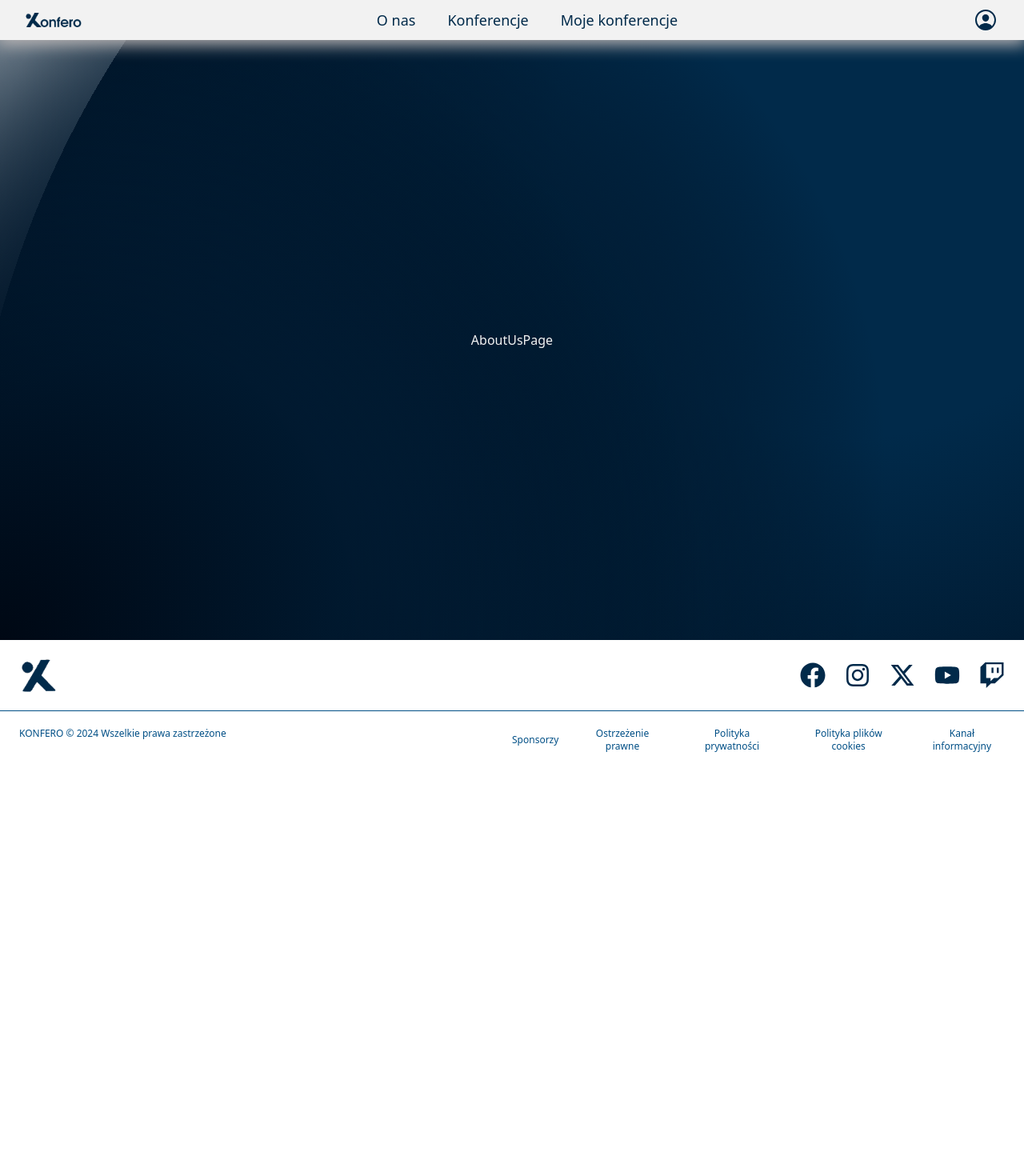
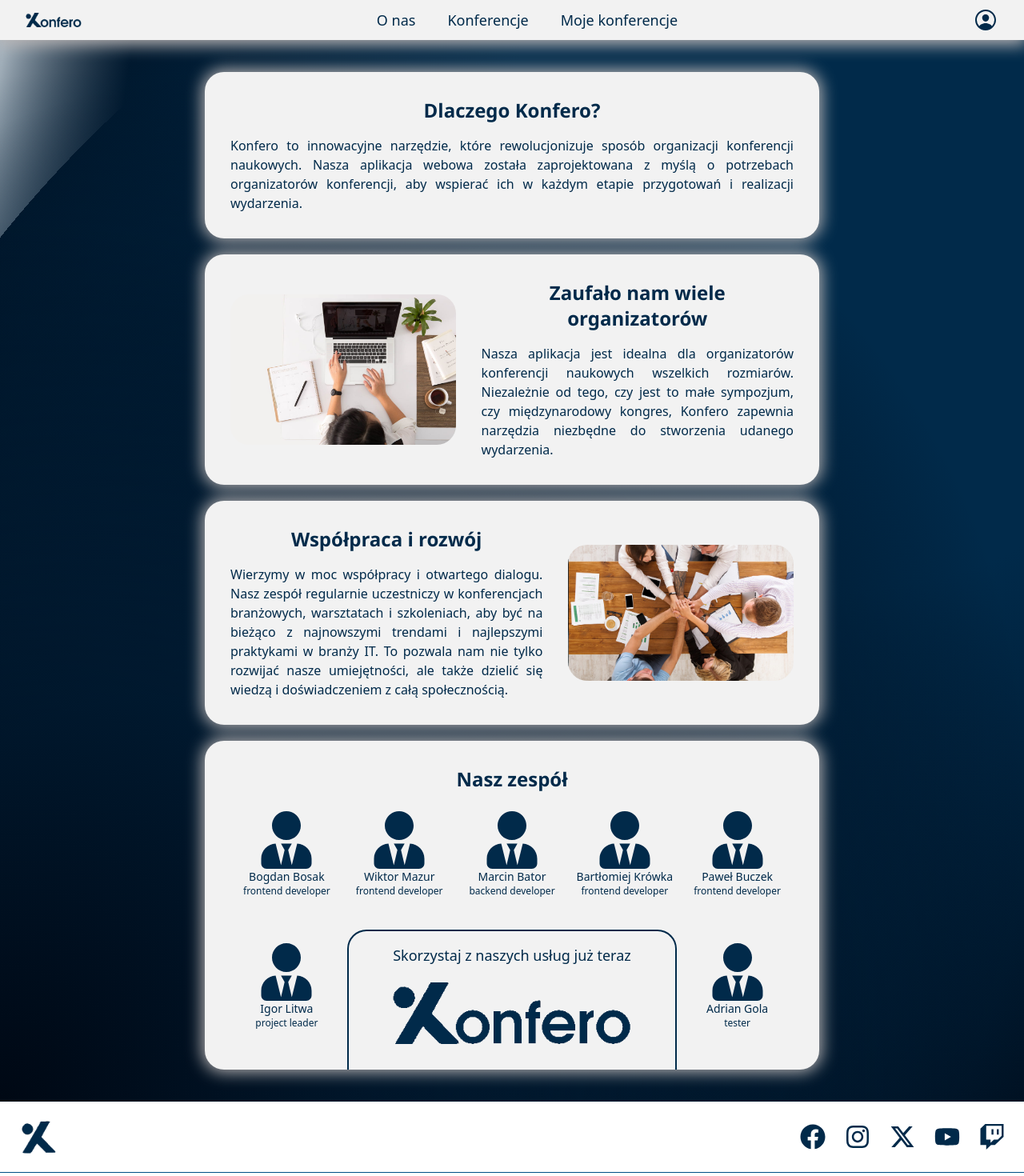
Before and after one commit to theImmortalCoders/konfero_frontend, a Next.js app: page /aboutus in a window 1280 px wide. Shown: the top 1470 px of the page at 80% size. Before the commit the page ends 961 px from the top, so only its background shows below. Built offline with nearby package versions, Linux system fonts and the light colour scheme; no server answers.

Commit message:
feat: #29 Basic AboutUs Page layout

```diff
--- a/src/app/(role_all)/aboutus/page.tsx
+++ b/src/app/(role_all)/aboutus/page.tsx
@@ -1,5 +1,84 @@
 import Page from "@/components/common/Page/Page";
+import { Box } from "@/components/common/Box/Box";
+import Image from "next/image";
+import Photo_1 from "@/assets/aboutus/decorative_photo_1.jpg";
+import Photo_2 from "@/assets/aboutus/decorative_photo_2.jpg";
+import Logo from "@/assets/logo/blue/logo_text_blue.png";
+import { FaUserTie } from "react-icons/fa";
 
 export default function AboutUsPage() {
-  return <Page>AboutUsPage</Page>;
+  return (
+    <Page>
+      <div className="flex flex-col items-center w-full space-y-5 py-10">
+        <Box className="lg:w-[60%] text-darkblue">
+          <h1 className="text-base sm:text-xl md:text-2xl font-bold mb-4 text-center">Dlaczego Konfero?</h1>
+          <p className="text-base text-justify">
+            Konfero to innowacyjne narzędzie, które rewolucjonizuje sposób organizacji konferencji naukowych. Nasza aplikacja webowa została zaprojektowana z myślą o potrzebach organizatorów konferencji, aby wspierać ich w każdym etapie przygotowań i realizacji wydarzenia.
+          </p>
+        </Box>
+        <Box className="flex items-center lg:w-[60%] text-darkblue  space-x-8">
+          <Image src={Photo_1} alt="Photo_1" className="w-2/5 rounded-3xl" />
+          <div>
+            <h1 className="text-base sm:text-xl md:text-2xl font-bold mb-4 text-center">Zaufało nam wiele organizatorów</h1>
+            <p className="text-base text-justify">
+              Nasza aplikacja jest idealna dla organizatorów konferencji naukowych wszelkich rozmiarów. Niezależnie od tego, czy jest to małe sympozjum, czy międzynarodowy kongres, Konfero zapewnia narzędzia niezbędne do stworzenia udanego wydarzenia.
+            </p>
+          </div>
+        </Box>
+        <Box className="flex items-center lg:w-[60%] text-darkblue space-x-8">
+          <div>
+            <h1 className="text-base sm:text-xl md:text-2xl font-bold mb-4 text-center">Współpraca i rozwój</h1>
+            <p className="text-base text-justify">
+              Wierzymy w moc współpracy i otwartego dialogu. Nasz zespół regularnie uczestniczy w konferencjach branżowych, warsztatach i szkoleniach, aby być na bieżąco z najnowszymi trendami i najlepszymi praktykami w branży IT. To pozwala nam nie tylko rozwijać nasze umiejętności, ale także dzielić się wiedzą i doświadczeniem z całą społecznością.
+            </p>
+          </div>
+          <Image src={Photo_2} alt="Photo_2" className="w-2/5 rounded-3xl" />
+        </Box>
+        <Box className="lg:w-[60%] text-darkblue sm:pb-0">
+          <h1 className="text-base sm:text-xl md:text-2xl font-bold mb-6 text-center">Nasz zespół</h1>
+          <div className="grid grid-cols-5 justify-items-center items-center gap-y-10">
+            <div className="flex flex-col items-center text-center">
+              <FaUserTie className="text-7xl"/>
+              <p className="text-sm">Bogdan Bosak</p>
+              <p className="text-xs font-sans">frontend developer</p>
+            </div>
+            <div className="flex flex-col items-center text-center">
+              <FaUserTie className="text-7xl"/>
+              <p className="text-sm">Wiktor Mazur</p>
+              <p className="text-xs font-sans">frontend developer</p>
+            </div>
+            <div className="flex flex-col items-center text-center">
+              <FaUserTie className="text-7xl"/>
+              <p className="text-sm">Marcin Bator</p>
+              <p className="text-xs font-sans">backend developer</p>
+            </div>
+            <div className="flex flex-col items-center text-center">
+              <FaUserTie className="text-7xl"/>
+              <p className="text-sm">Bartłomiej Krówka</p>
+              <p className="text-xs font-sans">frontend developer</p>
+            </div>
+            <div className="flex flex-col items-center text-center">
+              <FaUserTie className="text-7xl"/>
+              <p className="text-sm">Paweł Buczek</p>
+              <p className="text-xs font-sans">frontend developer</p>
+            </div>
+            <div className="flex flex-col items-center text-center pb-8">
+              <FaUserTie className="text-7xl"/>
+              <p className="text-sm">Igor Litwa</p>
+              <p className="text-xs font-sans">project leader</p>
+            </div>
+            <div className="flex flex-col col-span-3 justify-center items-center space-y-5 px-4 pt-4 pb-8 border-2 border-b-0 border-darkblue rounded-t-3xl  ">
+              <p className="text-lg">Skorzystaj z naszych usług już teraz</p>
+              <Image src={Logo} alt="Logo" className="w-4/5" />
+            </div>
+            <div className="flex flex-col items-center text-center pb-8">
+              <FaUserTie className="text-7xl"/>
+              <p className="text-sm">Adrian Gola</p>
+              <p className="text-xs font-sans">tester</p>
+            </div>
+          </div>
+        </Box>
+      </div>
+    </Page>
+    )
 }
```
Also changed, not shown: src/assets/aboutus/decorative_photo_1.jpg (added), src/assets/aboutus/decorative_photo_2.jpg (added).
